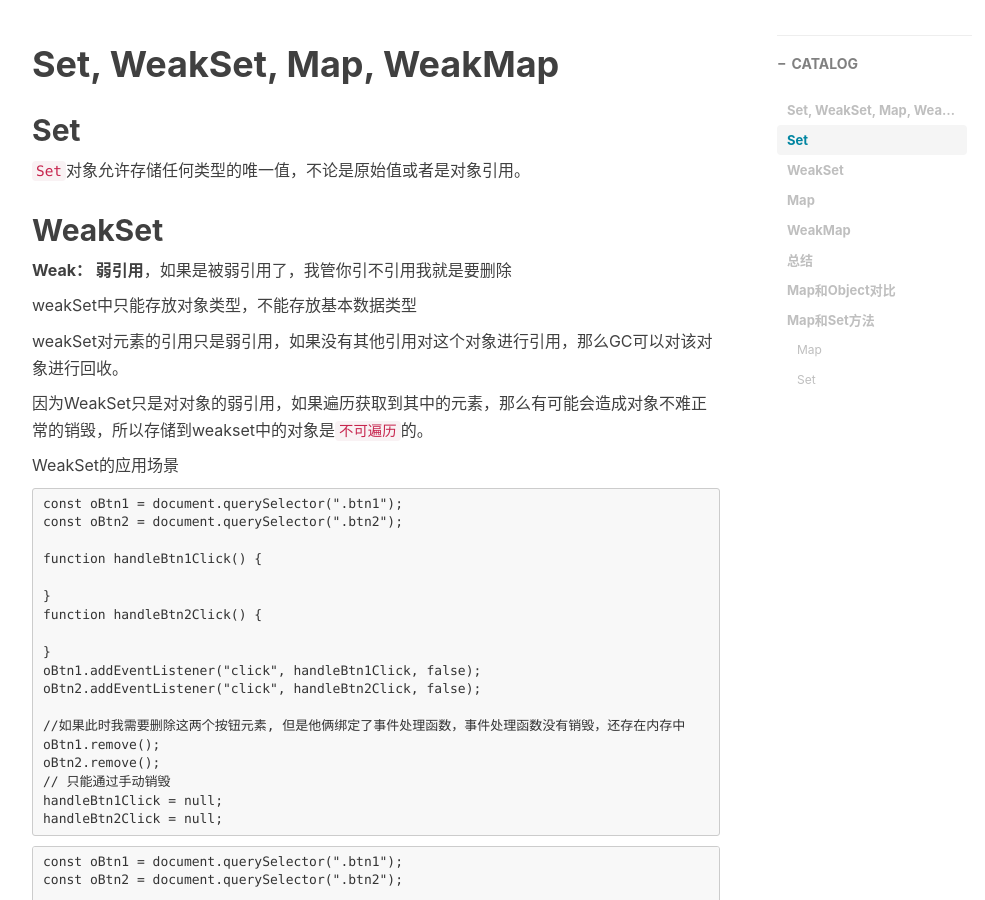
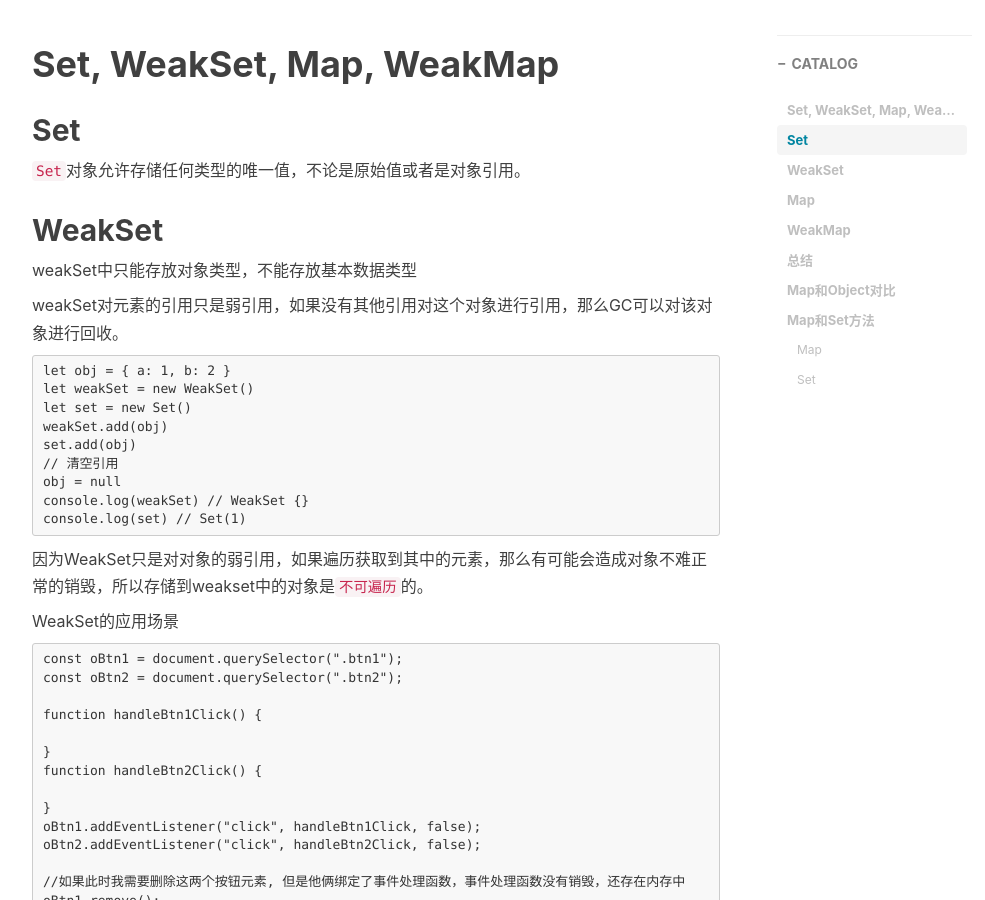
Before and after one commit to Eureka-M/Eureka-M.github.io, a Jekyll site: the page built from _posts/原生js相关/2021-11-29-Set, WeakSet, Map, WeakMap.md, in a window 1280 px wide and 900 px high, scrolled down 462 px. Shown: the whole window, without its empty margins (243-1228 px from the left). Built offline with Jekyll 4.4.1, drawn with Linux system fonts in a browser that asks for light colours; nearby versions of some CDN libraries; comment, search, counter and statistics services are not loaded.

Commit message:
fix: 修正

````diff
--- a/_posts/原生js相关/2021-11-29-Set, WeakSet, Map, WeakMap.md
+++ b/_posts/原生js相关/2021-11-29-Set, WeakSet, Map, WeakMap.md
@@ -20,11 +20,21 @@ typora-root-url: ..
 
 ## WeakSet
 
-**Weak： 弱引用**，如果是被弱引用了，我管你引不引用我就是要删除
-
 weakSet中只能存放对象类型，不能存放基本数据类型
 
 weakSet对元素的引用只是弱引用，如果没有其他引用对这个对象进行引用，那么GC可以对该对象进行回收。
+
+```
+let obj = { a: 1, b: 2 }
+let weakSet = new WeakSet()
+let set = new Set()
+weakSet.add(obj)
+set.add(obj)
+// 清空引用
+obj = null
+console.log(weakSet) // WeakSet {}
+console.log(set) // Set(1) {{…}}
+```
 
 因为WeakSet只是对对象的弱引用，如果遍历获取到其中的元素，那么有可能会造成对象不难正常的销毁，所以存储到weakset中的对象是`不可遍历`的。
 
````
